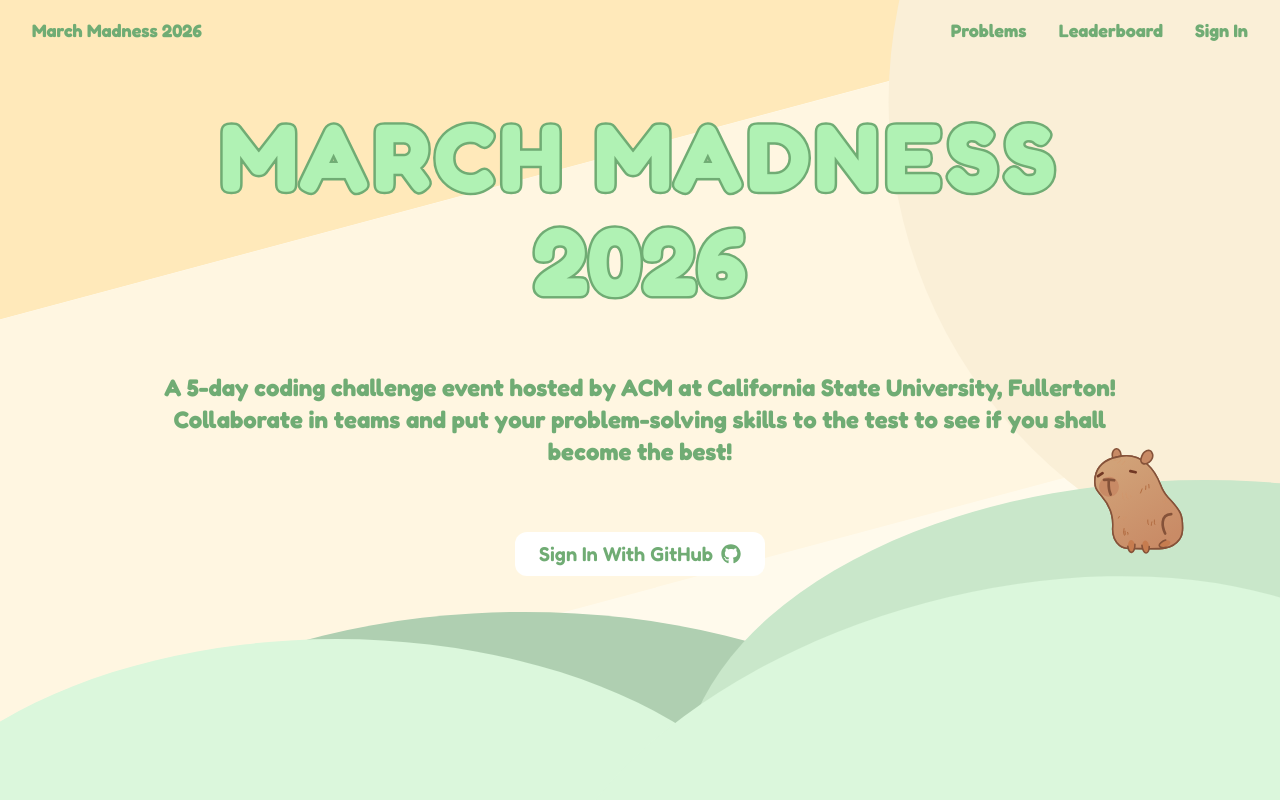
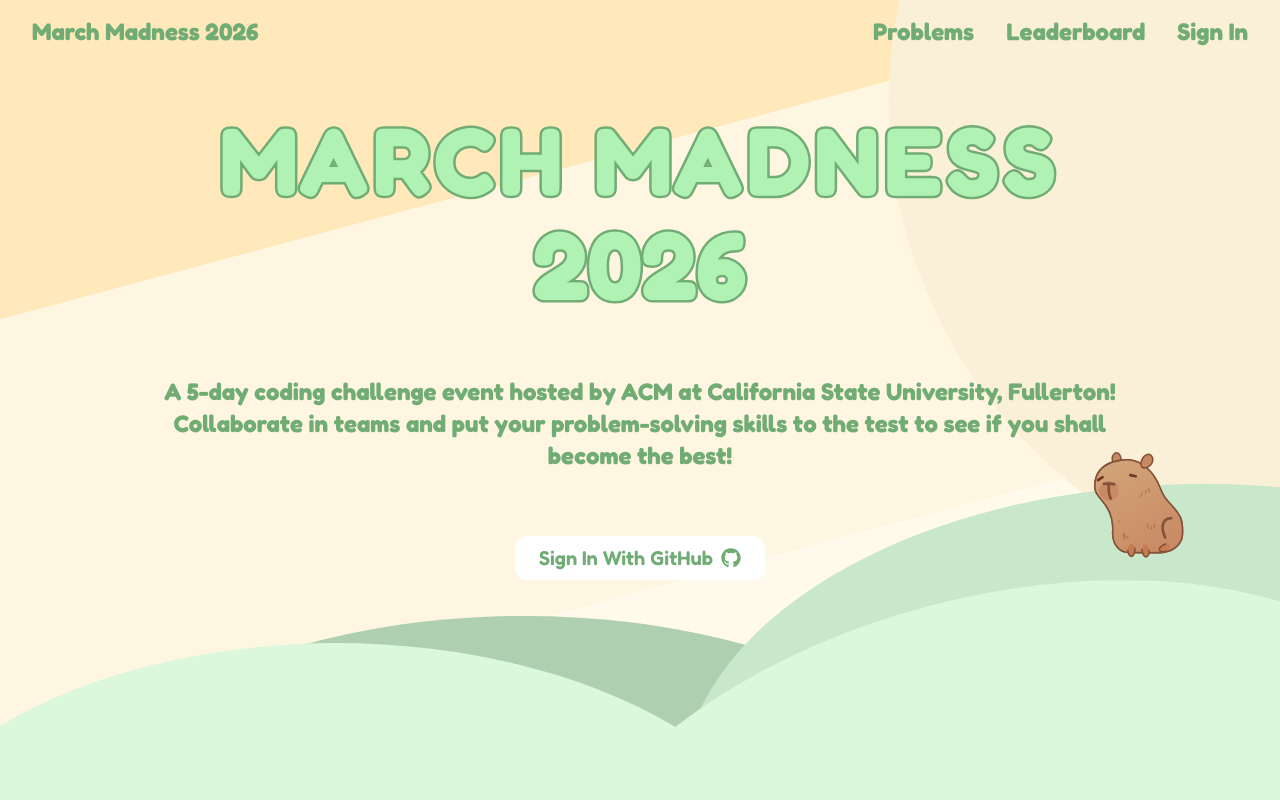
Before and after one commit to MarkRyanGarcia/acm-march-madness-2026, a React (Vite) app in the folder frontend/: page / in a window 1280 px wide. Shown: the top 800 px of the page. Built offline with nearby package versions, Linux system fonts and the light colour scheme; no server answers; a web font is replaced by a local one.

Commit message:
style: increase navbar button sizes

```diff
--- a/frontend/src/components/Navbar.tsx
+++ b/frontend/src/components/Navbar.tsx
@@ -15,10 +15,10 @@ export const Navbar: React.FC = () => {
   };
 
   return (
-    <nav className="w-full py-4 px-8 flex items-center justify-between gap-8 text-lg font-bold">
+    <nav className="w-full py-4 px-8 flex items-center justify-between gap-8 text-2xl font-bold">
       <div>
         <Link to="/">
-          <span className="text-lg">March Madness 2026</span>
+          <span className="text-2xl">March Madness 2026</span>
         </Link>
       </div>
       <div className="hidden md:flex items-center justify-center gap-8">
```
